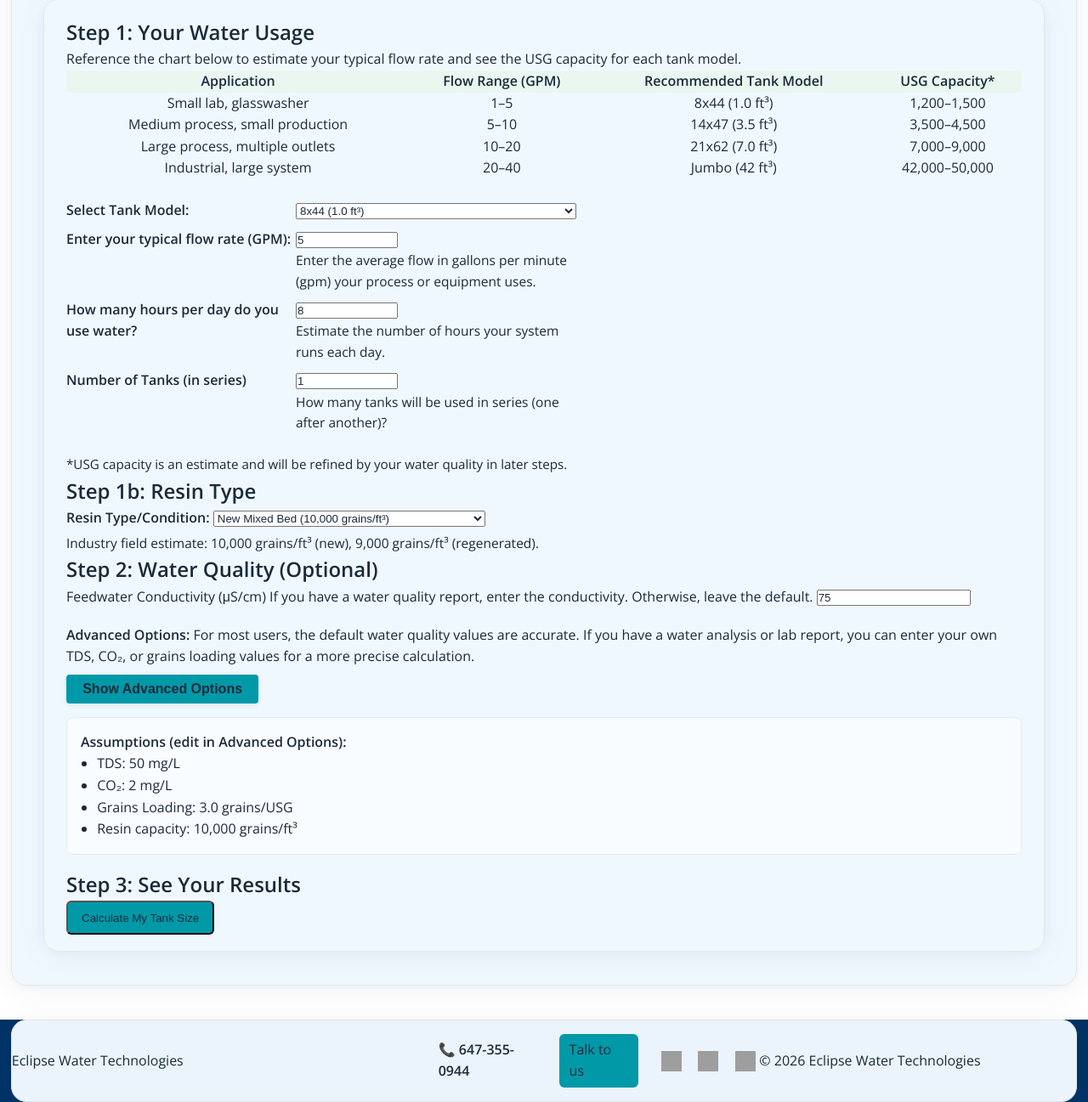
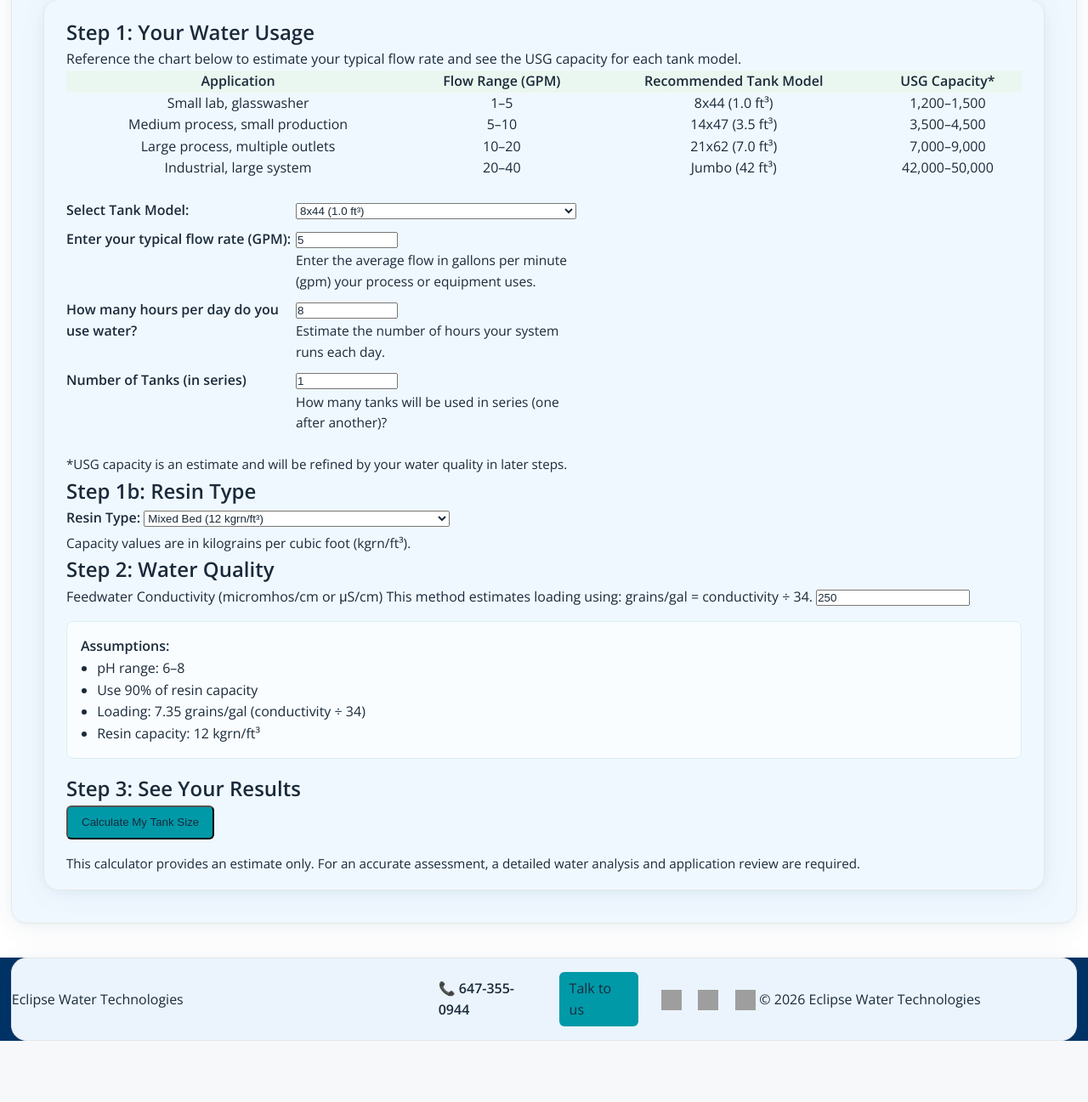
Before and after one commit to Robertja98/Eclipsewebsite, a PHP site: page /sdi-tank-sizing.php in a window 1280 px wide. Shown: the part 437-1734 px from the top of the page at 85% size. After the commit the page ends 1662 px from the top, so only its background shows below. Run offline with PHP 8.4, Linux system fonts and the light colour scheme; grey boxes are pictures that could not be loaded.

Commit message:
Update resin tank calculator methodology and disclaimer

```diff
--- a/resin-tank-calculator.php
+++ b/resin-tank-calculator.php
@@ -78,59 +78,28 @@
                 </div>
                 <div class="calc-section">
                     <h2>Step 1b: Resin Type</h2>
-                    <label for="resinType"><strong>Resin Type/Condition:</strong></label>
-                    <select id="resinType" style="width:100%;max-width:320px;margin-bottom:0.5em;">
-                        <option value="10000">New Mixed Bed (10,000 grains/ft³)</option>
-                        <option value="9000">Regenerated Mixed Bed (9,000 grains/ft³)</option>
+                    <label for="resinType"><strong>Resin Type:</strong></label>
+                    <select id="resinType" style="width:100%;max-width:360px;margin-bottom:0.5em;">
+                        <option value="12">Mixed Bed (12 kgrn/ft³)</option>
+                        <option value="36">Cation (36 kgrn/ft³)</option>
+                        <option value="23.5">Anion (23.5 kgrn/ft³)</option>
                         <option value="custom">Custom (enter below)</option>
                     </select>
-                    <input type="number" id="customGrains" value="10000" min="1000" max="20000" step="100" style="width:100%;max-width:180px;display:none;margin-top:0.5em;" placeholder="Custom grains/ft³">
-                    <div style="font-size:0.97em;color:#888;">Industry field estimate: 10,000 grains/ft³ (new), 9,000 grains/ft³ (regenerated).</div>
+                    <input type="number" id="customGrains" value="12" min="1" max="50" step="0.1" style="width:100%;max-width:180px;display:none;margin-top:0.5em;" placeholder="Custom kgrn/ft³">
+                    <div style="font-size:0.97em;color:#888;">Capacity values are in kilograins per cubic foot (kgrn/ft³).</div>
                 </div>
                 <div class="calc-section">
-                    <h2>Step 2: Water Quality (Optional)</h2>
-                    <label for="conductivity">Feedwater Conductivity (μS/cm)</label>
-                    <span class="info">If you have a water quality report, enter the conductivity. Otherwise, leave the default.</span>
-                    <input type="number" id="conductivity" value="75" min="0" step="0.1">
-                    <div style="margin:1.2rem 0 0.5rem 0;">
-                        <div class="info" style="margin-bottom:0.5em;">
-                            <strong>Advanced Options:</strong> For most users, the default water quality values are accurate. If you have a water analysis or lab report, you can enter your own TDS, CO₂, or grains loading values for a more precise calculation.
-                        </div>
-                        <button type="button" id="toggleAdvanced" style="margin-bottom:0.5em; background:#0099A8; color:#fff; border:none; border-radius:4px; padding:0.5em 1.2em; font-weight:600; font-size:1em; cursor:pointer; box-shadow:0 2px 6px rgba(0,0,0,0.07); transition:background 0.2s;">Show Advanced Options</button>
-                    </div>
-                    <div id="advancedOptions" style="display:none;background:#fafdff;border:1px solid #d9eff2;border-radius:8px;padding:1rem;margin-bottom:1rem;">
-                        <table style="width:100%;max-width:600px;margin-bottom:0.5em;border-collapse:separate;border-spacing:0 0.5em;">
-                            <tr>
-                                <td style="width:38%;vertical-align:top;font-weight:600;">Feedwater TDS (mg/L)</td>
-                                <td style="width:62%;vertical-align:top;">
-                                    <input type="number" id="tds" value="50" min="0" step="0.1" style="width:100%;max-width:120px;">
-                                    <div style="font-size:0.97em;color:#888;">TDS (Total Dissolved Solids) is usually about 0.67 × conductivity. You can override this if you have a lab value.</div>
-                                </td>
-                            </tr>
-                            <tr>
-                                <td style="vertical-align:top;font-weight:600;">Feedwater CO₂ (mg/L)</td>
-                                <td style="vertical-align:top;">
-                                    <input type="number" id="co2" value="2" min="0" step="0.1" style="width:100%;max-width:120px;">
-                                    <div style="font-size:0.97em;color:#888;">CO₂ is typically 1–5 mg/L in municipal water. If unsure, leave as default.</div>
-                                </td>
-                            </tr>
-                            <tr>
-                                <td style="vertical-align:top;font-weight:600;">Grains Loading (grains/USG)</td>
-                                <td style="vertical-align:top;">
-                                    <input type="number" id="grainsLoading" value="3.0" min="0.1" step="0.01" style="width:100%;max-width:120px;">
-                                    <div style="font-size:0.97em;color:#888;">Calculated as (TDS + CO₂) / 17.1. Lower grains loading means higher purity water and less capacity per tank.</div>
-                                </td>
-                            </tr>
-                        </table>
-                        <div style="font-size:0.97em;color:#0099A8;margin-top:0.7em;">Lower conductivity (higher purity) water will reduce grains loading and tank capacity. Adjust grains loading if your water is purer than typical feedwater.</div>
-                    </div>
-                    <div id="assumptionsBox" style="background:#fafdff;border:1px solid #d9eff2;border-radius:8px;padding:1rem;margin-bottom:1rem;">
-                        <strong>Assumptions (edit in Advanced Options):</strong>
+                    <h2>Step 2: Water Quality</h2>
+                    <label for="conductivity">Feedwater Conductivity (micromhos/cm or μS/cm)</label>
+                    <span class="info">This method estimates loading using: grains/gal = conductivity ÷ 34.</span>
+                    <input type="number" id="conductivity" value="250" min="0" step="0.1">
+                    <div id="assumptionsBox" style="background:#fafdff;border:1px solid #d9eff2;border-radius:8px;padding:1rem;margin:1rem 0;">
+                        <strong>Assumptions:</strong>
                         <ul style="margin:0 0 0 1.2em;">
-                            <li>TDS: <span id="assumeTDS">50</span> mg/L</li>
-                            <li>CO₂: <span id="assumeCO2">2</span> mg/L</li>
-                            <li>Grains Loading: <span id="assumeGrains">3.0</span> grains/USG</li>
-                            <li>Resin capacity: <span id="assumeResin">10,000</span> grains/ft³</li>
+                            <li>pH range: 6–8</li>
+                            <li>Use 90% of resin capacity</li>
+                            <li>Loading: <span id="assumeGrains">7.35</span> grains/gal (conductivity ÷ 34)</li>
+                            <li>Resin capacity: <span id="assumeResin">12</span> kgrn/ft³</li>
                         </ul>
                     </div>
                 </div>
@@ -140,45 +109,29 @@
                 </div>
             </form>
             <div class="calc-results" id="results" style="display:none;"></div>
+            <div class="calc-disclaimer" style="margin-top:1rem;font-size:0.95em;color:#666;">
+                This calculator provides an estimate only. For an accurate assessment, a detailed water analysis and application review are required.
+            </div>
             <button id="downloadTXT" style="display:none;margin-top:1.2em;background:#0099A8;color:#fff;border:none;border-radius:4px;padding:0.5em 1.2em;font-weight:600;font-size:1em;cursor:pointer;box-shadow:0 2px 6px rgba(0,0,0,0.07);transition:background 0.2s;">Download TXT Report</button>
         </div>
     <!-- PDF logic removed, replaced with TXT download logic -->
     <script>
-                // Auto-calculate TDS from conductivity unless user overrides in advanced
-                function updateTDSfromConductivity() {
-                    const cond = parseFloat(document.getElementById('conductivity').value);
-                    const tdsField = document.getElementById('tds');
-                    if (tdsField && document.getElementById('advancedOptions').style.display === 'none') {
-                        tdsField.value = (cond * 0.67).toFixed(1);
-                        updateAssumptions();
-                    }
-                }
-                document.getElementById('conductivity').addEventListener('input', updateTDSfromConductivity);
-
-        // Advanced Options toggle
-        document.getElementById('toggleAdvanced').onclick = function() {
-            const adv = document.getElementById('advancedOptions');
-            adv.style.display = adv.style.display === 'none' ? 'block' : 'none';
-            this.textContent = adv.style.display === 'block' ? 'Hide Advanced Options' : 'Show Advanced Options';
-        };
-
         // Update assumptions box live
         function updateAssumptions() {
-                document.getElementById('conductivity').value && (document.getElementById('assumeTDS').textContent = (parseFloat(document.getElementById('conductivity').value) * 0.67).toFixed(1));
-            document.getElementById('assumeTDS').textContent = document.getElementById('tds').value;
-            document.getElementById('assumeCO2').textContent = document.getElementById('co2').value;
-            document.getElementById('assumeGrains').textContent = document.getElementById('grainsLoading').value;
+            const conductivity = parseFloat(document.getElementById('conductivity').value) || 0;
+            const grainsLoading = conductivity > 0 ? (conductivity / 34).toFixed(2) : '0.00';
+            document.getElementById('assumeGrains').textContent = grainsLoading;
             // Update resin capacity
             let resinType = document.getElementById('resinType').value;
-            let resinGrains = 10000;
+            let resinKgrn = 12;
             if (resinType === 'custom') {
-                resinGrains = parseFloat(document.getElementById('customGrains').value) || 10000;
+                resinKgrn = parseFloat(document.getElementById('customGrains').value) || 12;
             } else {
-                resinGrains = parseFloat(resinType);
+                resinKgrn = parseFloat(resinType);
             }
-            document.getElementById('assumeResin').textContent = resinGrains;
+            document.getElementById('assumeResin').textContent = resinKgrn;
         }
-        ['tds','co2','grainsLoading','resinType','customGrains'].forEach(id => {
+        ['conductivity','resinType','customGrains'].forEach(id => {
             document.addEventListener('input', function(e) {
                 if (e.target && e.target.id === id) updateAssumptions();
             });
@@ -186,6 +139,7 @@
                 if (e.target && e.target.id === id) updateAssumptions();
             });
         });
+        updateAssumptions();
 
         // Show/hide custom grains input
         document.getElementById('resinType').addEventListener('change', function() {
@@ -198,39 +152,37 @@
         });
 
         // Show grains loading formula and calculation
-        function grainsLoadingFormula(tds, co2) {
-            return `Grains Loading = (TDS + CO₂) / 17.1 = (${tds} + ${co2}) / 17.1`;
+        function grainsLoadingFormula(conductivity) {
+            return `Grains Loading = Conductivity / 34 = ${conductivity} / 34`;
         }
 
         document.getElementById('tankCalc').onsubmit = function(e) {
             e.preventDefault();
             // Get values
-            let tds = parseFloat(document.getElementById('tds').value);
-            let co2 = parseFloat(document.getElementById('co2').value);
-            let grainsLoading = parseFloat(document.getElementById('grainsLoading') ? document.getElementById('grainsLoading').value : 3.0);
+            let conductivity = parseFloat(document.getElementById('conductivity').value);
             let numTanks = parseInt(document.getElementById('numTanks').value) || 1;
             let tankModel = parseFloat(document.getElementById('tankModel').value);
             let tankLabel = document.getElementById('tankModel').options[document.getElementById('tankModel').selectedIndex].text;
             let flowRate = parseFloat(document.getElementById('flowRate').value);
             let hours = parseFloat(document.getElementById('hours').value);
-            // Resin grains/ft³ selection (fixes ReferenceError)
-            let resinGrains = 10000;
+            // Resin capacity in kgrn/ft³
+            let resinKgrn = 12;
             const resinType = document.getElementById('resinType').value;
             if (resinType === 'custom') {
-                resinGrains = parseFloat(document.getElementById('customGrains').value) || 10000;
+                resinKgrn = parseFloat(document.getElementById('customGrains').value) || 12;
             } else {
-                resinGrains = parseFloat(resinType);
+                resinKgrn = parseFloat(resinType);
             }
-            // If advanced is hidden, recalc grains loading from TDS/CO2
-            if (document.getElementById('advancedOptions').style.display === 'none') {
-                grainsLoading = ((tds + co2) / 17.1).toFixed(2);
-            }
-            // In series: only one tank's capacity is used for service interval
-            let singleTankCapacity = ((resinGrains * tankModel) / grainsLoading).toFixed(1);
+            const grainsLoading = conductivity > 0 ? (conductivity / 34).toFixed(2) : 0;
+            const usableCapacityFactor = 0.9;
+            const gallonsPerFt3 = conductivity > 0
+                ? ((resinKgrn * usableCapacityFactor * 34 * 1000) / conductivity)
+                : 0;
+            let singleTankCapacity = (gallonsPerFt3 * tankModel).toFixed(1);
             let totalCapacity = (singleTankCapacity * numTanks).toFixed(1);
             const gallonsPerDay = (flowRate * 60 * hours).toFixed(0);
             // Days to Exchange = Gallons Capacity / Gallons Per Day
-            const daysToExchange = ((singleTankCapacity / gallonsPerDay) * numTanks).toFixed(1);
+            const daysToExchange = gallonsPerDay > 0 ? (totalCapacity / gallonsPerDay).toFixed(1) : 0;
             document.getElementById('results').style.display = 'block';
             document.getElementById('results').innerHTML = `
                 <strong>Selected Tank Model:</strong> ${tankLabel}<br>
@@ -238,13 +190,13 @@
                 <strong>Single Tank Capacity:</strong> ${parseInt(singleTankCapacity).toLocaleString()} USG<br>
                 <strong>Total System Capacity:</strong> ${parseInt(totalCapacity).toLocaleString()} USG<br>
                 <strong>Flow Rate Used for Calculation:</strong> ${flowRate} GPM<br>
-                <strong>Estimated Days to Exchange (per tank):</strong> ${daysToExchange} days<br>
+                <strong>Estimated Days to Exchange:</strong> ${daysToExchange} days<br>
                 <span style="font-size:0.97em;color:#0099A8;">Days to Exchange = Gallons Capacity / Gallons Per Day</span><br>
                 <hr style="margin:1em 0;">
                 <strong>Grains Loading Calculation:</strong><br>
-                <span style="font-size:0.98em;">${grainsLoadingFormula(tds, co2)} = <strong>${grainsLoading}</strong> grains/USG</span><br>
-                <span style="font-size:0.98em;color:#0099A8;">TDS (mg/L) ≈ Conductivity (μS/cm) × 0.67</span><br>
-                <span style="font-size:0.98em;color:#0099A8;">Assumptions: TDS ${tds} mg/L, CO₂ ${co2} mg/L, Grains Loading ${grainsLoading} grains/USG</span>
+                <span style="font-size:0.98em;">${grainsLoadingFormula(conductivity)} = <strong>${grainsLoading}</strong> grains/gal</span><br>
+                <span style="font-size:0.98em;color:#0099A8;">Assumptions: pH 6–8, 90% capacity used</span><br>
+                <span style="font-size:0.95em;color:#666;">Estimate only. Accurate assessment requires detailed water analysis and application review.</span>
             `;
             // Show TXT button
             const txtBtn = document.getElementById('downloadTXT');
@@ -255,38 +207,35 @@
                 txt += 'Eclipse Water Technologies SDI Tank Sizing Report\n';
                 txt += 'Date: ' + new Date().toLocaleString() + '\n\n';
                 txt += 'Inputs:\n';
-                txt += `Feedwater Conductivity: ${document.getElementById('conductivity').value} μS/cm\n`;
-                txt += `Feedwater TDS: ${tds} mg/L\n`;
-                txt += `Feedwater CO2: ${co2} mg/L\n`;
-                txt += `Grains Loading: ${grainsLoading} grains/USG\n`;
+                txt += `Feedwater Conductivity: ${document.getElementById('conductivity').value} micromhos/cm\n`;
+                txt += `Grains Loading: ${grainsLoading} grains/gal\n`;
                 txt += `Tank Model: ${tankLabel}\n`;
                 txt += `Flow Rate: ${flowRate} USGPM\n`;
                 txt += `Hours per Day: ${hours}\n`;
                 txt += `Number of Tanks (in series): ${numTanks}\n\n`;
                 txt += 'Calculation Steps:\n';
                 txt += '1. Grains Loading Formula:\n';
-                txt += `   Grains Loading = (TDS + CO2) / 17.1 = (${tds} + ${co2}) / 17.1 = ${grainsLoading} grains/USG\n`;
+                txt += `   Grains Loading = Conductivity / 34 = ${conductivity} / 34 = ${grainsLoading} grains/gal\n`;
                 txt += '2. Single Tank Capacity Formula:\n';
-                txt += `   Single Tank Capacity = (Resin Volume x ${resinGrains}) / Grains Loading = (${tankModel} x ${resinGrains}) / ${grainsLoading} = ${parseInt(singleTankCapacity).toLocaleString()} USG\n`;
+                txt += `   Gallons per ft³ = (Resin Capacity x 0.90 x 34 x 1000) / Conductivity\n`;
+                txt += `   Gallons per ft³ = (${resinKgrn} x 0.90 x 34 x 1000) / ${conductivity} = ${parseInt(gallonsPerFt3).toLocaleString()} USG/ft³\n`;
+                txt += `   Single Tank Capacity = Gallons per ft³ x Resin Volume = ${parseInt(gallonsPerFt3).toLocaleString()} x ${tankModel} = ${parseInt(singleTankCapacity).toLocaleString()} USG\n`;
                 txt += '3. Days to Exchange (per tank):\n';
                 txt += `   Gallons per Day = Flow Rate x 60 x Hours = ${flowRate} x 60 x ${hours} = ${gallonsPerDay} USG/day\n`;
-                txt += `   Days to Exchange = Gallons Capacity / Gallons per Day = ${parseInt(singleTankCapacity).toLocaleString()} / ${gallonsPerDay} = ${daysToExchange} days\n\n`;
+                txt += `   Days to Exchange = Gallons Capacity / Gallons per Day = ${parseInt(totalCapacity).toLocaleString()} / ${gallonsPerDay} = ${daysToExchange} days\n\n`;
                 txt += 'Results:\n';
                 txt += `Selected Tank Model: ${tankLabel}\n`;
                 txt += `Number of Tanks (in series): ${numTanks}\n`;
                 txt += `Single Tank Capacity: ${parseInt(singleTankCapacity).toLocaleString()} USG\n`;
                 txt += `Total System Capacity: ${parseInt(totalCapacity).toLocaleString()} USG\n`;
                 txt += `Flow Rate Used for Calculation: ${flowRate} GPM\n`;
-                txt += `Estimated Days to Exchange (per tank): ${daysToExchange} days\n\n`;
+                txt += `Estimated Days to Exchange: ${daysToExchange} days\n\n`;
                 txt += 'Assumptions:\n';
-                txt += '• TDS (mg/L) = Conductivity (μS/cm) x 0.67\n';
-                if (resinGrains === 10000) {
-                    txt += '• Resin capacity (new mixed bed): 10,000 grains/ft³\n';
-                } else if (resinGrains === 9000) {
-                    txt += '• Resin capacity (regenerated mixed bed): 9,000 grains/ft³\n';
-                } else {
-                    txt += `• Resin capacity (custom): ${resinGrains.toLocaleString()} grains/ft³\n`;
-                }
+                txt += '• pH range: 6–8\n';
+                txt += '• Use 90% of resin capacity\n';
+                txt += '• Grains/gal = conductivity ÷ 34\n';
+                txt += `• Resin capacity: ${resinKgrn} kgrn/ft³\n`;
+                txt += '• Estimate only; accurate assessment requires detailed water analysis and application review\n';
                 txt += 'Eclipse Water Technologies\n';
                 txt += 'Website: eclipsewatertechnologies.com\n';
                 txt += 'Phone: 647 355 0944\n';
```
